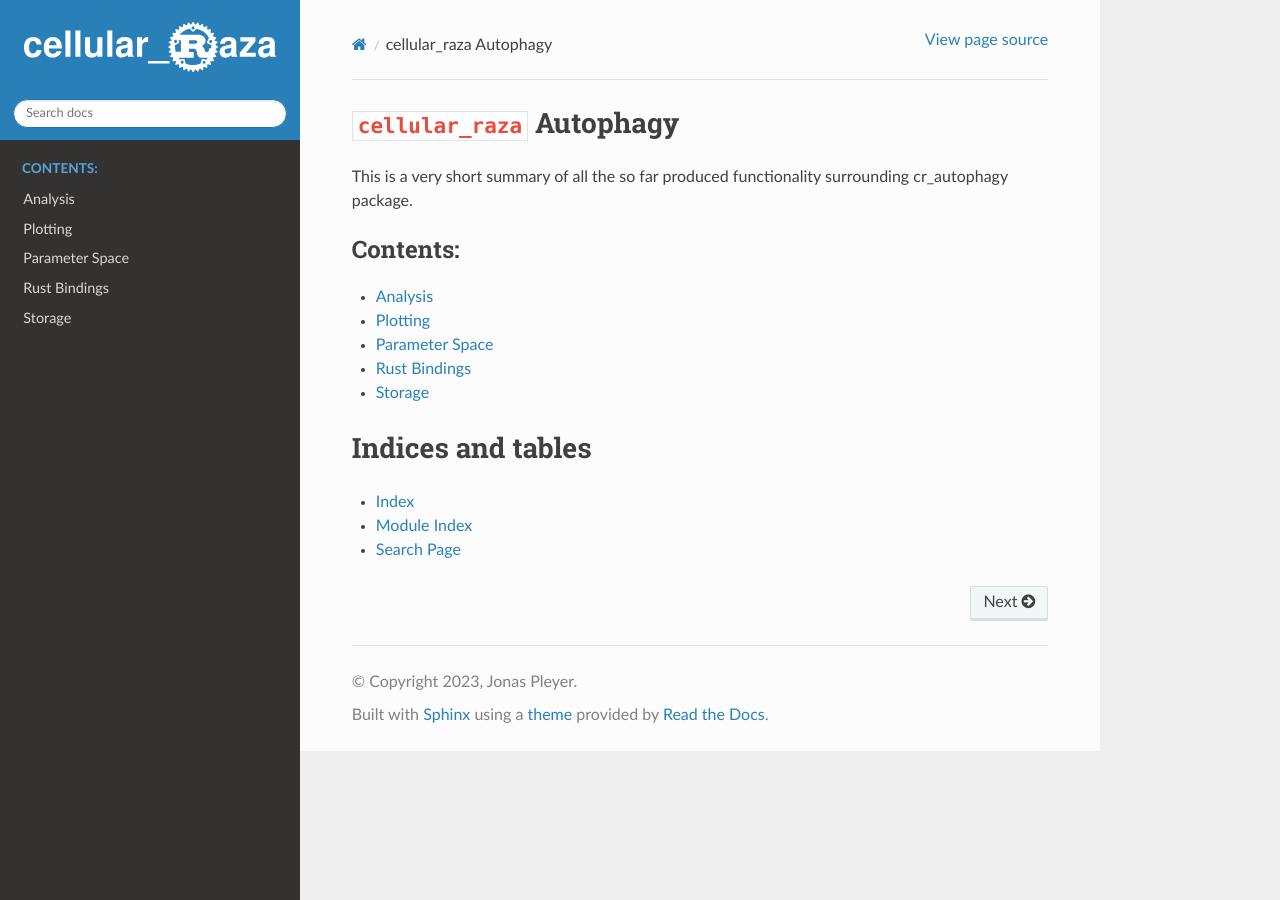
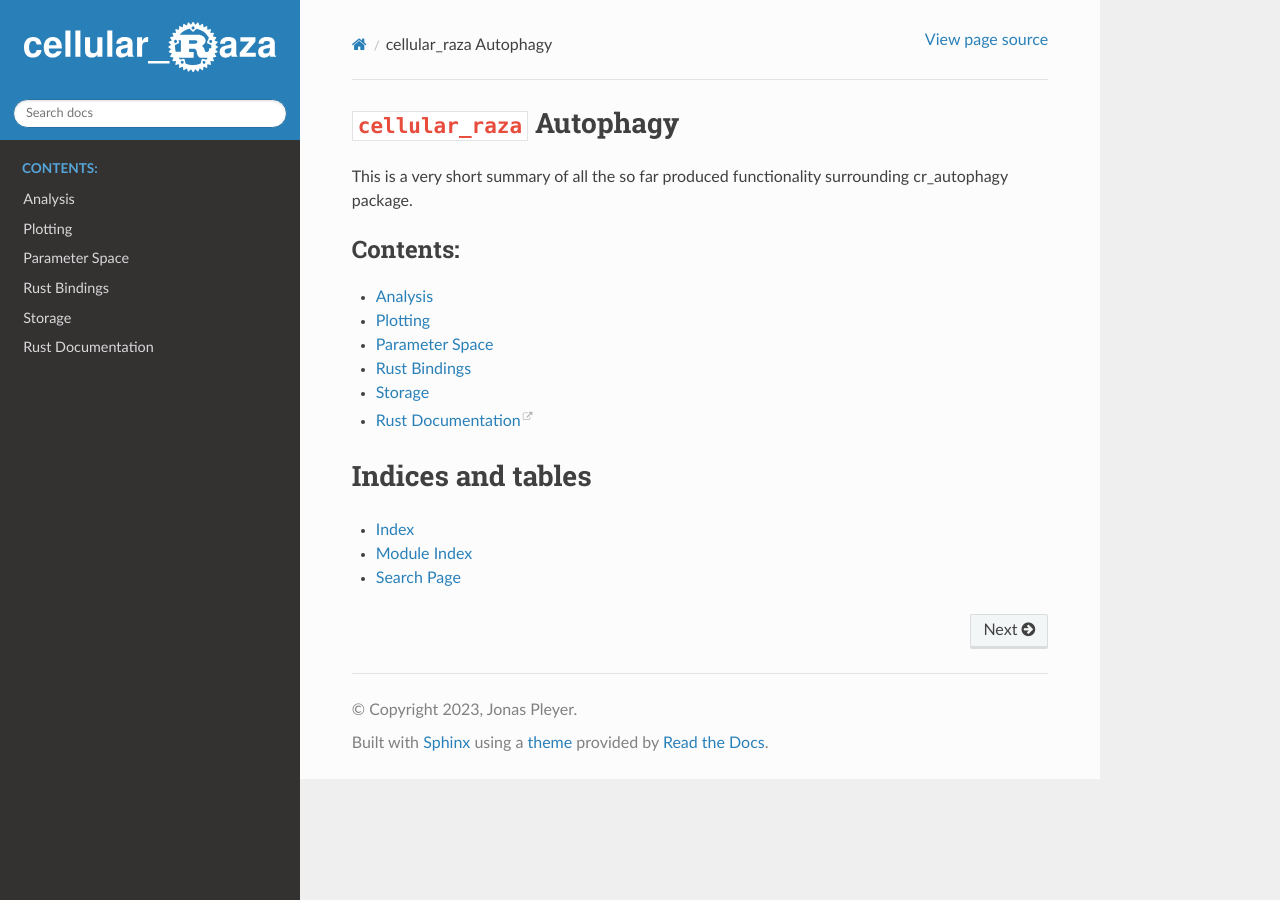
Before and after one commit to jonaspleyer/2023-autophagy, a Sphinx documentation site: the page built from docs/source/index.rst, in a window 1280 px wide. Built offline with Sphinx 7.4.7 and the Read the Docs theme 2.0.0, drawn with Linux system fonts in a browser that asks for light colours.

Commit message:
automatically generate rust documentation and link to it

```diff
--- a/docs/source/index.rst
+++ b/docs/source/index.rst
@@ -18,6 +18,7 @@ package.
    Parameter Space <param_space>
    Rust Bindings <rust-bindings>
    Storage <storage>
+   Rust Documentation <https://jonaspleyer.github.io/2023-autophagy/rust_doc/doc/cr_autophagy_pyo3/index.html>
 
 Indices and tables
 ==================
```
Also changed, not shown: 1 other file.
